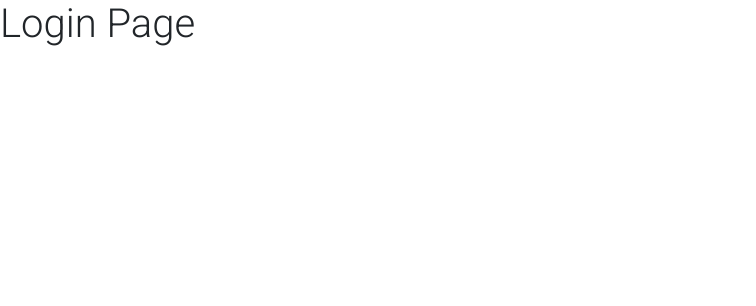
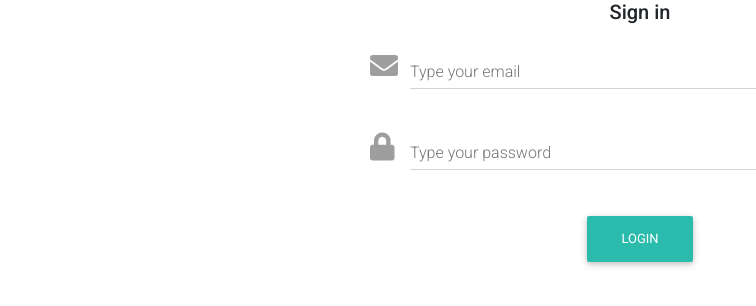
Before and after one commit to lsribeiro/esports-transfer-hub, a React (Create React App) app in the folder client/: page /login in a window 1280 px wide. Shown: the top 306 px of the page, without its empty margins (0-756 px from the left). Built offline with nearby package versions, Linux system fonts and the light colour scheme; no server answers.

Commit message:
Added basic authentication and authorization for the react client

```diff
--- a/client/src/App.js
+++ b/client/src/App.js
@@ -3,6 +3,7 @@ import { Route, Switch } from 'react-router-dom';
 import './App.css';
 import Home from './Home';
 import Login from './Login';
+import Edit from './Edit';
 
 class App extends React.Component {
 	render() {
@@ -11,6 +12,7 @@ class App extends React.Component {
 				<Switch>
 					<Route exact path='/' component={Home}/>
 					<Route exact path='/login' component={Login}/>
+					<Route exact path='/edit' component={Edit}/>
 				</Switch>
 			</div>
 		);
--- /dev/null
+++ b/client/src/Edit.js
@@ -0,0 +1,62 @@
+import React from 'react';
+import { MDBContainer, MDBRow, MDBCol } from "mdbreact";
+import { Redirect } from 'react-router-dom';
+
+import './Edit.css';
+
+import Tabs from './Tabs';
+import Table from './Table';
+
+import authenticate from './utils/checkAuth.js';
+
+//TODO: Fix code duplication
+
+class Edit extends React.Component {
+    constructor(props) {
+      	super(props);
+      	this.state = {
+        	loading: true,
+        	redirect: false,
+        	transfers: []
+      	};
+    }
+
+    componentDidMount() {
+
+    	authenticate().then((isAuthenticated) => {
+			if(isAuthenticated) {
+            	this.setState({ loading: false });
+            	fetch('/api/transfers/edit')
+            		.then(res => res.json())
+            		.then(transfers => this.setState({ transfers }));
+    		} else {
+          		this.setState({ loading: false, redirect: true });
+    		}
+    	});
+
+
+    }
+
+    render() {
+      	const { loading, redirect, transfers } = this.state;
+      	if (loading) {
+        	return null;
+      	}
+      	if (redirect) {
+        	return <Redirect to="/login" />;
+      	}
+      	return (
+		  	<MDBContainer>
+			  	<MDBRow center>
+				  	<MDBCol lg="8" md="10" sm="12">
+					  	<Tabs/>
+					  	<Table list={transfers} />
+				  	</MDBCol>
+			  	</MDBRow>
+		  	</MDBContainer>
+      	);
+    }
+
+}
+
+export default Edit;
--- a/client/src/Login.js
+++ b/client/src/Login.js
@@ -1,12 +1,102 @@
 import React from 'react';
+import { MDBContainer, MDBRow, MDBCol, MDBInput, MDBBtn } from 'mdbreact';
+import { Redirect } from 'react-router-dom';
+
 import './Login.css';
 
+import authenticate from './utils/checkAuth.js';
+
 class Login extends React.Component {
+	constructor(props) {
+		super(props)
+		this.state = {
+			email : '',
+			password: '',
+			loading: true,
+			redirect: false
+		};
+
+		this.handleChange = this.handleChange.bind(this);
+	}
+
+	handleChange(e) {
+		this.setState({[e.target.name]: e.target.value});
+	}
+
+	onSubmit = (event) => {
+		event.preventDefault();
+		fetch('/api/auth', {
+			method: 'POST',
+			body: JSON.stringify(this.state),
+			headers: {
+				'Content-type': 'application/json'
+			}
+		})
+		.then(res => {
+			if(res.status === 200) {
+				this.props.history.push('/');
+			} else {
+				const error = new Error(res.error);
+				throw error;
+			}
+		})
+		.catch(err => {
+			console.log(err);
+			alert('Error logging in'); //TODO: Replace this alert
+		});
+	}
+
+	componentDidMount() {
+		authenticate().then((isAuthenticated) => {
+			if(!isAuthenticated) {
+				this.setState({ loading: false });
+			} else {
+				this.setState({ loading: false, redirect: true });
+			}
+		});
+	}
+
 	render() {
+		const { loading, redirect } = this.state;
+		if (loading) { return null; }
+		if (redirect) { return <Redirect to="/edit" />; }
+
 		return(
-			<div>
-				<h1>Login Page</h1>
-			</div>
+			//TODO: Improve form layout
+			<MDBContainer>
+				<MDBRow center>
+					<MDBCol lg="6" md="8" sm="10">
+						<form onSubmit={this.onSubmit}>
+							<p className="h5 text-center mb-4">Sign in</p>
+							<div className="grey-text">
+								<MDBInput
+									label="Type your email"
+									icon="envelope"
+									name="email"
+									type="email"
+									value={this.state.email}
+									onChange={this.handleChange}
+									required
+									validate
+								/>
+								<MDBInput
+									label="Type your password"
+									icon="lock"
+									name="password"
+									type="password"
+									value={this.state.password}
+									onChange={this.handleChange}
+									required
+									validate
+								/>
+							</div>
+							<div className="text-center">
+								<MDBBtn type="submit">Login</MDBBtn>
+							</div>
+						</form>
+					</MDBCol>
+				</MDBRow>
+			</MDBContainer>
 		);
 	}
 }
--- /dev/null
+++ b/client/src/utils/checkAuth.js
@@ -0,0 +1,19 @@
+//TODO: Refactor
+async function authenticate() {
+	let isAuthorized = false;
+
+    await fetch('/api/auth/')
+        .then(res => {
+          	if (res.status === 200) {
+          		isAuthorized = true;
+          	}
+        })
+        .catch(err => {
+          	//TODO: Fix error handling
+          	console.error(err);
+        });
+
+    return isAuthorized;
+}
+
+export default authenticate;
```
Also changed, not shown: client/src/Edit.css (added).
